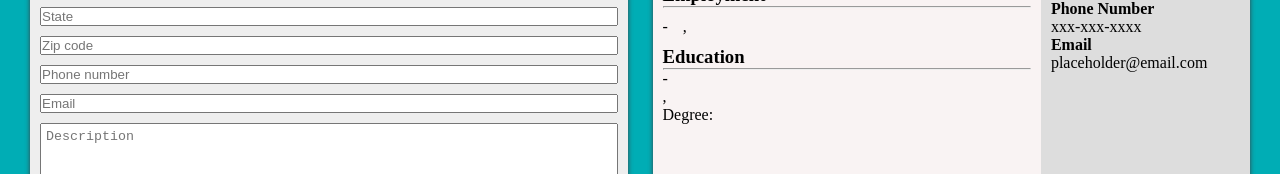
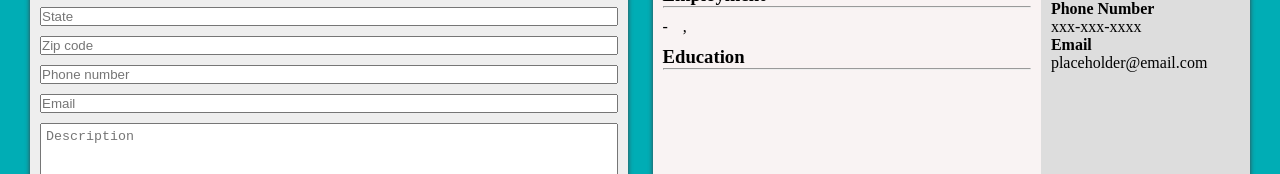
Before and after one commit to robisonwebdev/CV-Application, a React (Create React App) app: page / in a window 1280 px wide. Shown: the part 292-466 px from the top of the page. Built offline with nearby package versions, Linux system fonts and the light colour scheme.

Commit message:
Removed education code

```diff
--- a/src/components/PreviewEducation.js
+++ b/src/components/PreviewEducation.js
@@ -12,13 +12,6 @@ class PreviewEducation extends Component {
             <div className='mainInfoItems'>
                 <h3 className='cvSubTitle'>Education</h3>
                 <hr></hr>
-                <div className='education'>
-                    <div>{`${attendedFrom || ''} - ${attendedTo || ''}`}</div>
-                    <div>
-                        <div>{`${university || ''}, ${universityCity || ''}`}</div>
-                        <div>{`Degree: ${degree || ''}`}</div>
-                    </div>
-                </div>
             </div>
         );
     }
```
